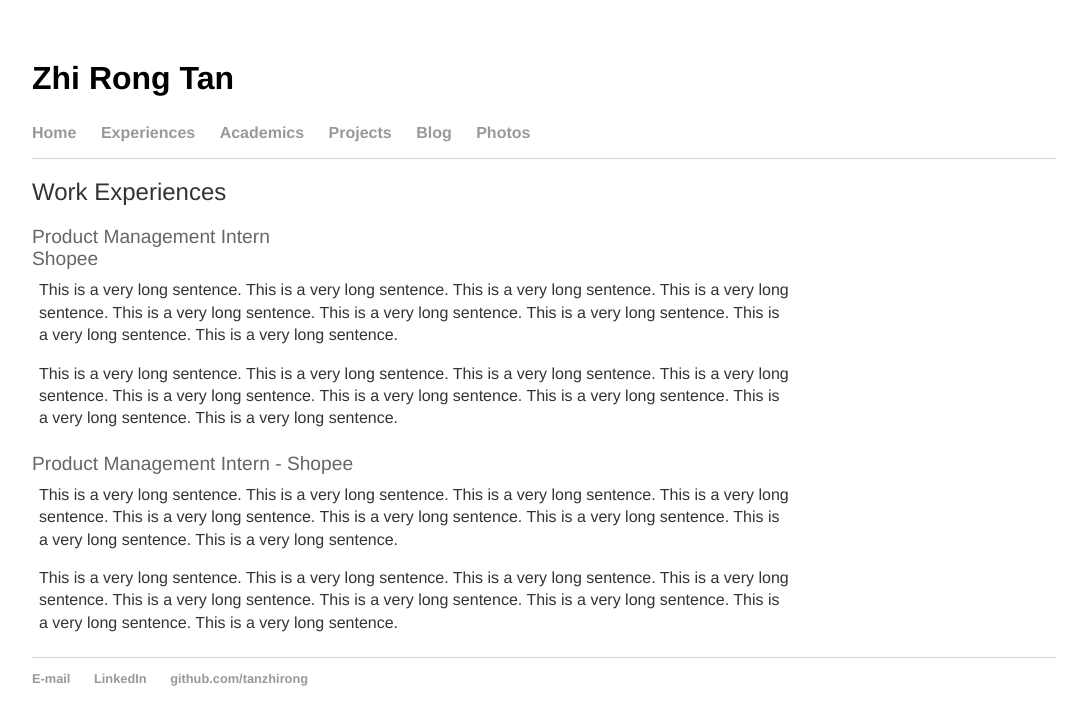
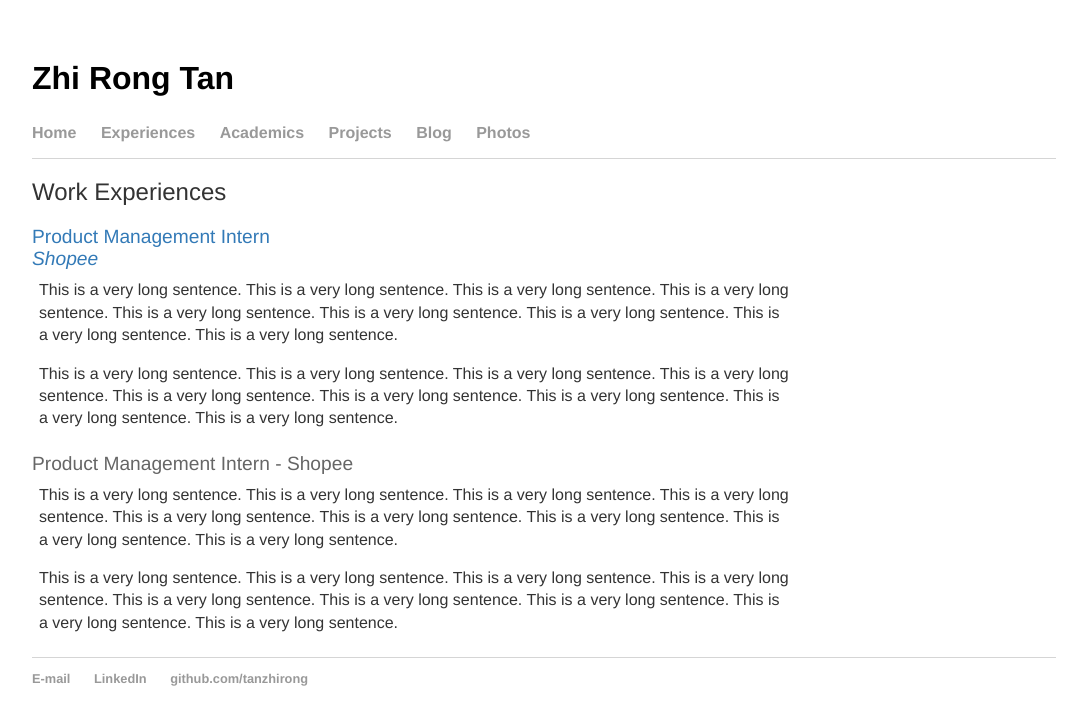
Before and after one commit to tanzhirong/tanzhirong.github.io, a Jekyll site: the page built from exp/index.html, in a window 1280 px wide. Shown: the top 725 px of the page, without its empty margins (96-1183 px from the left). Built offline with Jekyll 4.4.1, drawn with Linux system fonts in a browser that asks for light colours.

Commit message:
Update index.html

```diff
--- a/exp/index.html
+++ b/exp/index.html
@@ -7,7 +7,8 @@ title: Experiences | Zhi Rong Tan
 
 <table>
     <tr>
-<div class="project_title">Product Management Intern <br> Shopee</div>
+        <div class="project_title"><a href="http://shopee.com/">Product Management Intern <br>
+            <i>Shopee </i></a></div>
     <td width="75%">
       <p>This is a very long sentence. This is a very long sentence. This is a very long sentence. This is a very long sentence. This is a very long sentence. This is a very long sentence. This is a very long sentence. This is a very long sentence. This is a very long sentence. </p>
       <p>This is a very long sentence. This is a very long sentence. This is a very long sentence. This is a very long sentence. This is a very long sentence. This is a very long sentence. This is a very long sentence. This is a very long sentence. This is a very long sentence. </p>
```
